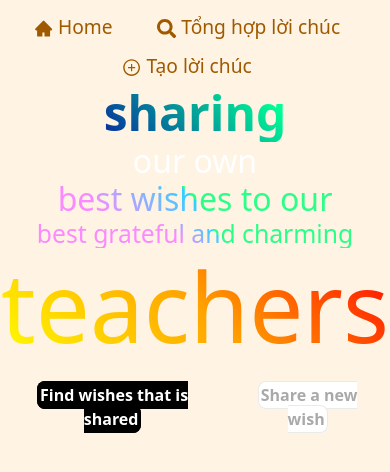
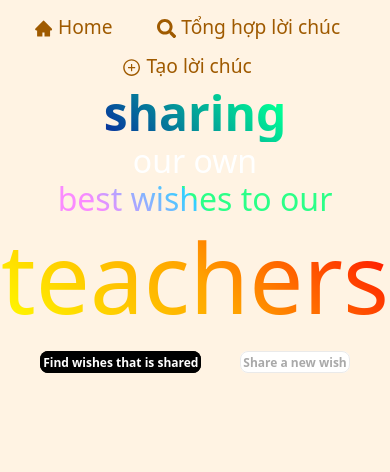
Before and after one commit to clbtinhoc/trianthayco2011, a React (Create React App) app in the folder frontend/: page / in a window 390 px wide. Shown: the top 472 px of the page. Built offline with nearby package versions, Linux system fonts and the light colour scheme.

Commit message:
Fixed css

```diff
--- a/frontend/src/Pages/Stylesheets/aWish.css
+++ b/frontend/src/Pages/Stylesheets/aWish.css
@@ -19,5 +19,8 @@
     .wish-container{
         width: 100%
     }
+    .controls{
+        width: 100%;
+    }
 
 }
--- a/frontend/src/Pages/Stylesheets/main.css
+++ b/frontend/src/Pages/Stylesheets/main.css
@@ -259,6 +259,7 @@ body {
         margin: auto;
         /* width: 50%; */
         justify-content: center;
+        font-size: 0.75rem;
     }
 
     .buttons-to-redirect a {
--- a/frontend/src/Pages/allWishes.js
+++ b/frontend/src/Pages/allWishes.js
@@ -103,7 +103,7 @@ class RenderWish extends React.Component {
         if (this.state.ok) {
             return (
                 <div style={{width:"70%", margin:"auto"}}>
-                    <h3 style={{textAlign:"center", color:"white"}}>Display wishes for {this.state.teacherName}</h3>
+                    <h3 style={{textAlign:"center", color:"black"}}>Đang thể hiện lời chúc cho {this.state.teacherName}</h3>
                     <div className="wishes">
                         {wishes}
                     </div>
--- a/frontend/src/Pages/find-wishes.js
+++ b/frontend/src/Pages/find-wishes.js
@@ -29,7 +29,7 @@ export default class StartGetwish extends React.Component {
     render() {
         return (
             <div style={{width:"70%", margin:"auto"}}>
-                <h3 style={{color: "white", textAlign: "center"}}>Choose a name to view their wishes</h3>
+                <h3 style={{color: "black", textAlign: "center"}}>Chọn tên một thầy cô để xem lời chúc</h3>
                 <Select
                     value={{ value: this.state.value, label: this.state.value }}
                     onChange={(selectedValue) => {
--- a/frontend/src/Pages/form.js
+++ b/frontend/src/Pages/form.js
@@ -322,7 +322,7 @@ export default class FormToReg extends React.Component {
                             </div>
                             <input hidden id="link" value={`https://tri-an-2011.web.app/getwish/${this.state.teacher}/${this.state.index}`} />
                         </div>
-                        <Button onClick={() => window.location.reload()}>Gửi thêm một lời chúc nữa</Button>
+                        <Button onClick={() => window.location.reload()} style={{marginBottom: "1%"}}>Gửi thêm một lời chúc nữa</Button>
                         <Button onClick={() => window.location = `/getWish`}>Xem các lời chúc</Button>
                     </div>
                 )
--- a/frontend/src/Pages/main.js
+++ b/frontend/src/Pages/main.js
@@ -19,10 +19,7 @@ export default class Main extends React.Component {
                         <h2 id="to">to our</h2>
 
                     </div> */}
-                    <div className="teacherthing">
-                        <h2 style={{ margin: 0, padding: 0 }}> best grateful and charming </h2>
 
-                    </div>
                     {/* <div className="something"> */}
                     <h2 style={{ fontSize: "6rem", margin: 0 }}
                         className="teacherthinglol">teachers</h2>
```
